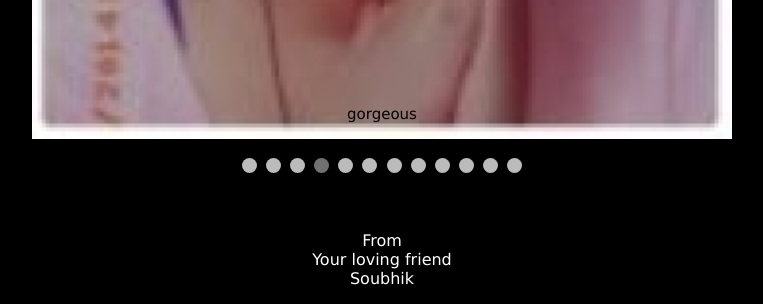
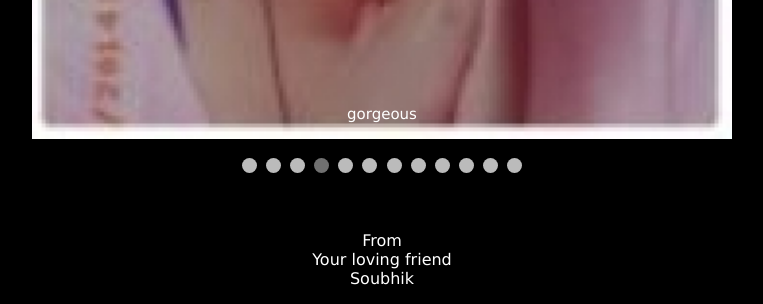
Before and after one commit to soubhik176/smitanjali, a PHP site: page / in a window 1280 px wide. Shown: the part 944-1248 px from the top of the page, without its empty margins (258-1021 px from the left). Run offline with PHP 8.4, Linux system fonts and the light colour scheme.

Commit message:
Update style.css

```diff
--- a/style.css
+++ b/style.css
@@ -27,7 +27,7 @@ img {vertical-align: middle;}
 
 /* Caption text */
 .text {
-  color: #000000;
+  color: #FFFFFF;
   font-size: 15px;
   padding: 8px 12px;
   position: absolute;
```
